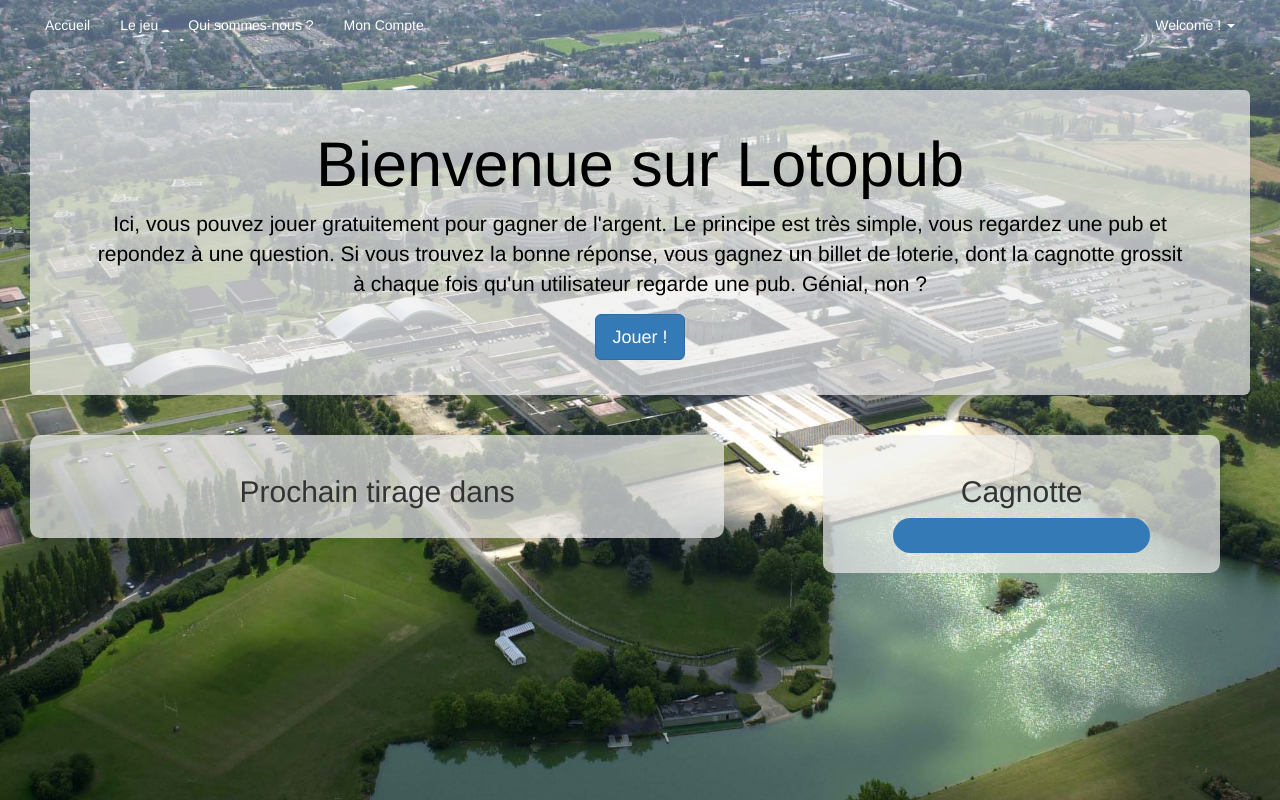
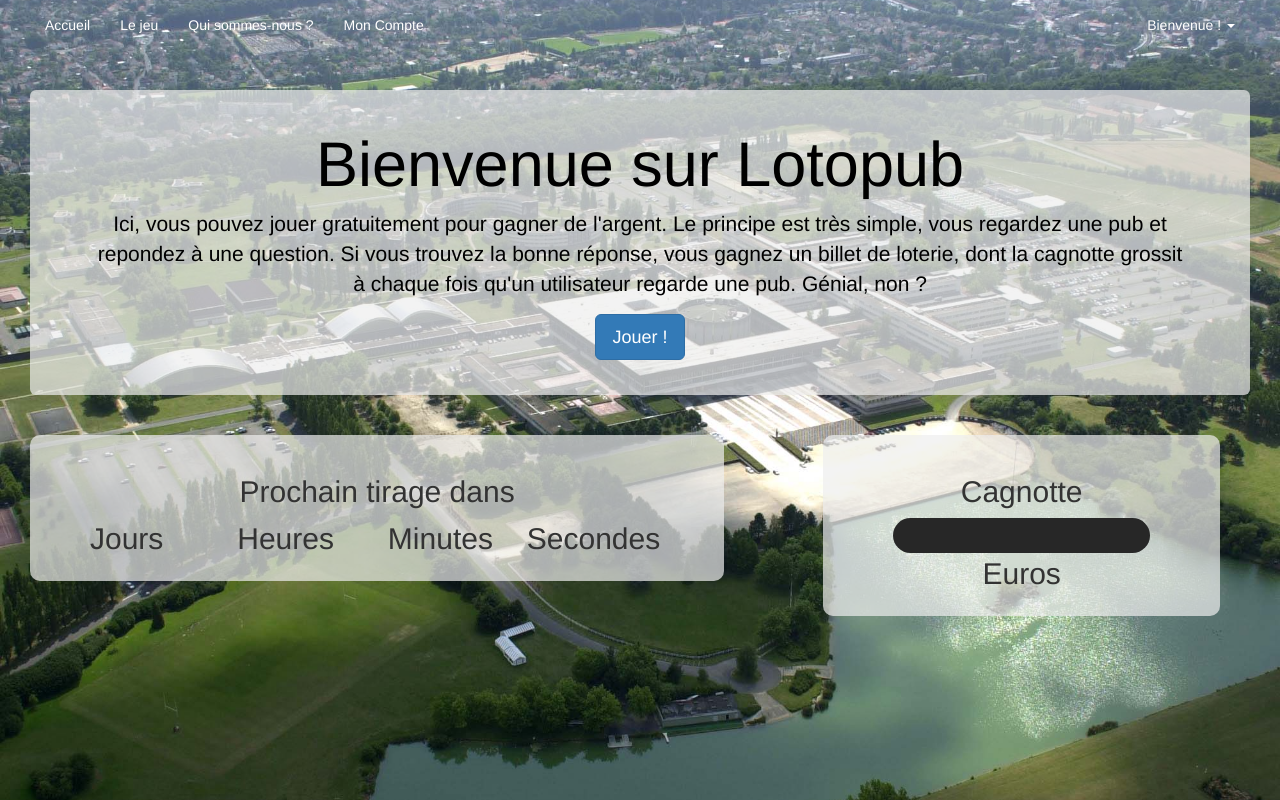
Before and after one commit to antoinedandi/modal_web, a PHP site: page / in a window 1280 px wide. Run offline with PHP 8.4, Linux system fonts and the light colour scheme; the visitor is signed in with stand-in values (Sample User, id 1); data that the repository does not hold is empty.

Commit message:
Tout fonctionne

```diff
--- a/content/content_jouer.php
+++ b/content/content_jouer.php
@@ -68,13 +68,12 @@ FIN;
 
             if (($video != NULL) && (Video::testerReponse($dbh, $id, $_POST["choix"]))) {
                 $form_values_valid = true;
-                echo $form_values_valid;
-                Utilisateur::incrementTickets($dbh, $_SESSION["user"]);
+                Utilisateur::incrementTickets($dbh, $_SESSION["user"]->login);
                 Cagnotte::updateMontant($dbh, 1);
             } else {
                 echo <<<FIN
         <div class="row col-md-8 col-md-offset-2 cadre">
-                <p>Mauvaise réponse enculé</p>
+                <p>Mauvaise réponse !</p>
         </div>
 FIN;
             }
--- a/content/content_welcome.php
+++ b/content/content_welcome.php
@@ -20,12 +20,20 @@
                     <div class="digits"></div>
                 </div>
             </div>
-            <span id="date"></span>
+            <div class="row">
+                <span id="jours">Jours</span>
+                <span id="heures">Heures</span>
+                <span id="minutes">Minutes</span>
+                <span id="secondes">Secondes</span>
+            </div>
 
         </div>
         <div class="col-md-4 col-md-offset-1 cadre_transparent ">
             <h2>Cagnotte</h2>
+
             <div id="cagnotte" class="cagnotte center-block label  label-primary"></div>
+            <div class="row">
+                <div id="euro" class="center">Euros</div></div>
         </div>
     </div>
 
--- a/css/countdown.css
+++ b/css/countdown.css
@@ -21,6 +21,23 @@
     margin-top: 10px !important;
 }
 
- .cntDigit#cnt_0 { margin-left: 100px; }
-  .cntDigit#cnt_2 { margin-left: 20px; }
-    .cntDigit#cnt_4 { margin-left: 20px; }
+ .cntDigit#cnt_0,   .cntDigit#cnt_2,   .cntDigit#cnt_4,   .cntDigit#cnt_6 { margin-left: 20px; }
+
+  #jours,#secondes,#minutes,#heures,#euro {
+    font-size:30px;
+ }
+ #jours {
+    margin-left: 60px;
+ }
+ #minutes {
+    margin-left: 50px;
+ }
+ #secondes {
+    margin-left: 30px;
+ }
+ #heures{
+    margin-left: 70px;
+ }
+ #euro{
+     text-align: center;
+ }
--- a/css/perso.css
+++ b/css/perso.css
@@ -24,7 +24,6 @@ body {
 
 .cadre{
     border-radius: 10px;
-
     background-color: rgb(238, 238, 238);
     padding-right: 15px;
     padding-left: 15px;
@@ -49,16 +48,14 @@ body {
 h1,h2,h3,p {
     text-align: center;
 }
-#cagnotte{
-    font-size:  70px;
-}
+
 
 video {
     width: 100%;
     height: auto;
 }
 .dropdown-menu{
-    width: 200px;
+    width: 250px;
 }
 /***validation du formulaire d'inscription***/
 
@@ -97,10 +94,11 @@ video {
     opacity: 0;
 }
 
-.cagnotte{
+#cagnotte{
     text-align: center;
-    font-size: 50px;
+    font-size: 70px;
     width:70%;
+    background-color: #272727;
 }
 
 .badge{
--- a/js/code.js
+++ b/js/code.js
@@ -18,14 +18,14 @@ $(document).ready(function () {
      });
      }, 100);*/
 
-    //Animation des pages
+    ////////////Animation des pages
 
     $(window).bind('beforeunload', function () {
         $("#content .cadre_transparent").addClass("goOut");
         $(".jumbotron").addClass("goOut");
     });
 
-    //Compte à rebours
+    ////////Compte à rebours
     $(".digits").countdown({
         image: "img/digits.png",
         format: "dd:hh:mm:ss",
@@ -38,13 +38,11 @@ $(document).ready(function () {
             function ()
             {
                 var tirageNecessaire=new Date().getTime()>endTime.getTime();
-                //$('#date').text(new Date().getTime()+'\n'+endTime+ tirageNecessaire);
                 if (tirageNecessaire) {
                     $('#count').css('background-color', 'red');
                     $.post("scripts/tirageAuto.php", {'date':endTime.getTime()}, function (rep) {
                         endTime=new Date(endTime.getTime()+604800000);
-                        $('#date').text(rep);
                     });
                 }
-            }, 6000);
+            }, 1000);
 });
--- a/utilities/bdd/VariablesGlobales.php
+++ b/utilities/bdd/VariablesGlobales.php
@@ -51,11 +51,10 @@ class Tirage {
         return $date;
     }
     public static function setDateTirage($dbh,$date) {
-        $query = "UPDATE `variables_globales` SET `Date_tirage`=?  WHERE `nom`='tirage'";
+        $format=$date->format('Y-m-d');
+        $query = "UPDATE `variables_globales` SET `Date_tirage`='$format'  WHERE `nom`='tirage'";
         $sth = $dbh->prepare($query);
-        print_r("$date->format('Y-m-d H:i:s')");
-        echo "<alert>$date->format('Y-m-d H:i:s')</alert>";
-        $sth->execute(array($date->format('Y-m-d H:i:s')));
+        $sth->execute();
         return $sth;
     }
 
--- a/utilities/utils.php
+++ b/utilities/utils.php
@@ -97,7 +97,7 @@ FIN;
         $notif= Utilisateur::getUtilisateur($dbh, $login)->notification;
         echo <<<CHAINE_DE_FIN
 
-                    <li class="dropdown"><a href="#" class="dropdown-toggle" data-toggle="dropdown">Welcome $login! <span class="badge">$notif</span> <b class="caret"></b></a>
+                    <li class="dropdown"><a href="index.php?page=compte" class="dropdown-toggle" data-toggle="dropdown">Bienvenue $login! <span class="badge">$notif</span> <b class="caret"></b></a>
                         <ul class="dropdown-menu dropdown-menu-right cadre_transparent">
                             <li><a href='index.php?page=changePassword'>Changer de mot de passe</a></li>
                             <li><a href='index.php?page=deleteUser'>Supprimer mon compte</a></li>
```
Also changed, not shown: content/content_changePassword.php (+9 -8 lines), scripts/tirageAuto.php (+4 -3 lines), js/jquery.countdown.js.
